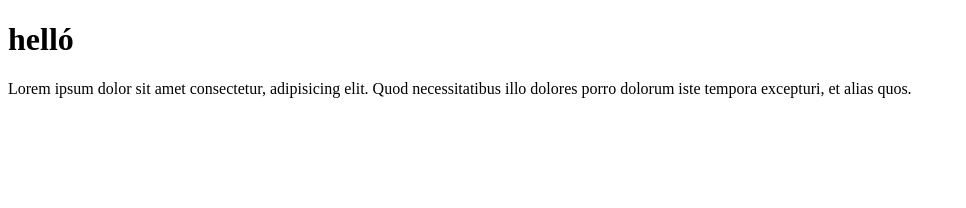
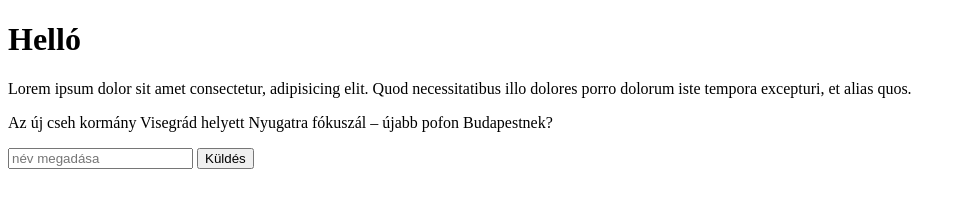
Before and after one commit to Ratelif/git_practice, a plain HTML site: page index.html in a window 1280 px wide. Shown: the whole page, without its empty margins (0-966 px from the left). Drawn offline with Linux system fonts and the light colour scheme.

Commit message:
edit index.html

```diff
--- a/index.html
+++ b/index.html
@@ -9,7 +9,10 @@
     <script defer src="main.js"></script>
 </head>
 <body>
-    <h1>helló</h1>
+    <h1>Helló</h1>
     <p>Lorem ipsum dolor sit amet consectetur, adipisicing elit. Quod necessitatibus illo dolores porro dolorum iste tempora excepturi, et alias quos.</p>
+    <p>Az új cseh kormány Visegrád helyett Nyugatra fókuszál – újabb pofon Budapestnek?</p>
+    <input type="text" placeholder="név megadása">
+    <button>Küldés</button>
 </body>
 </html>
```
